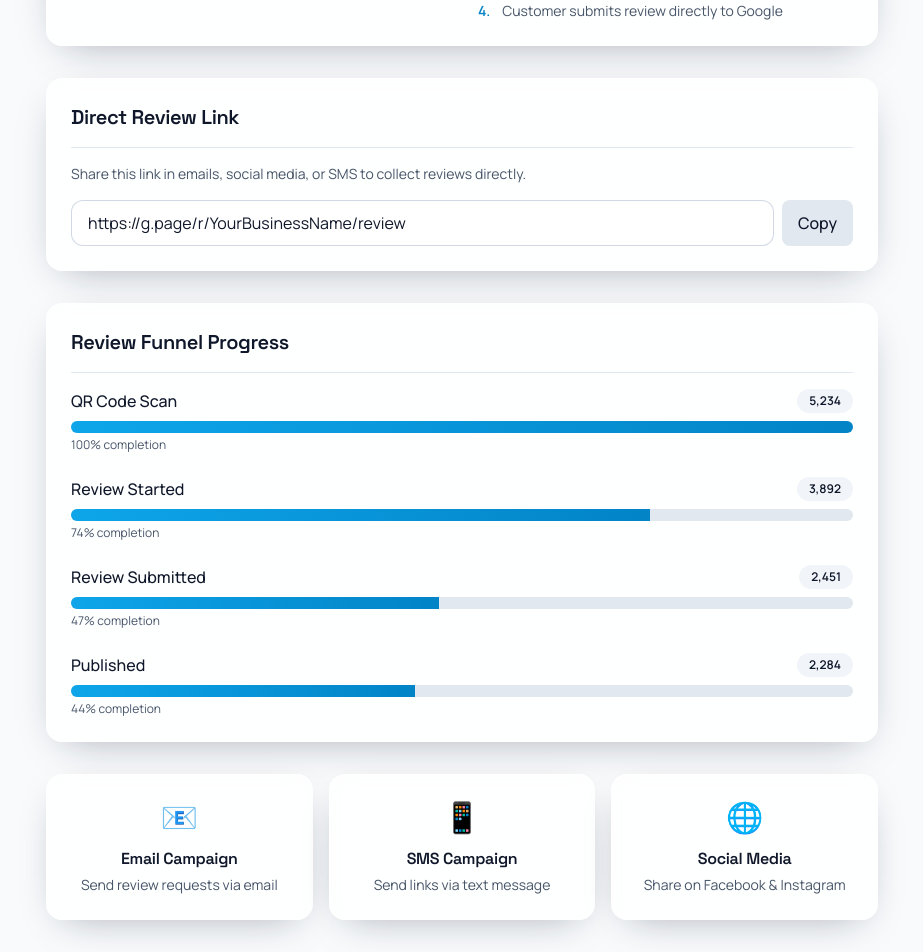
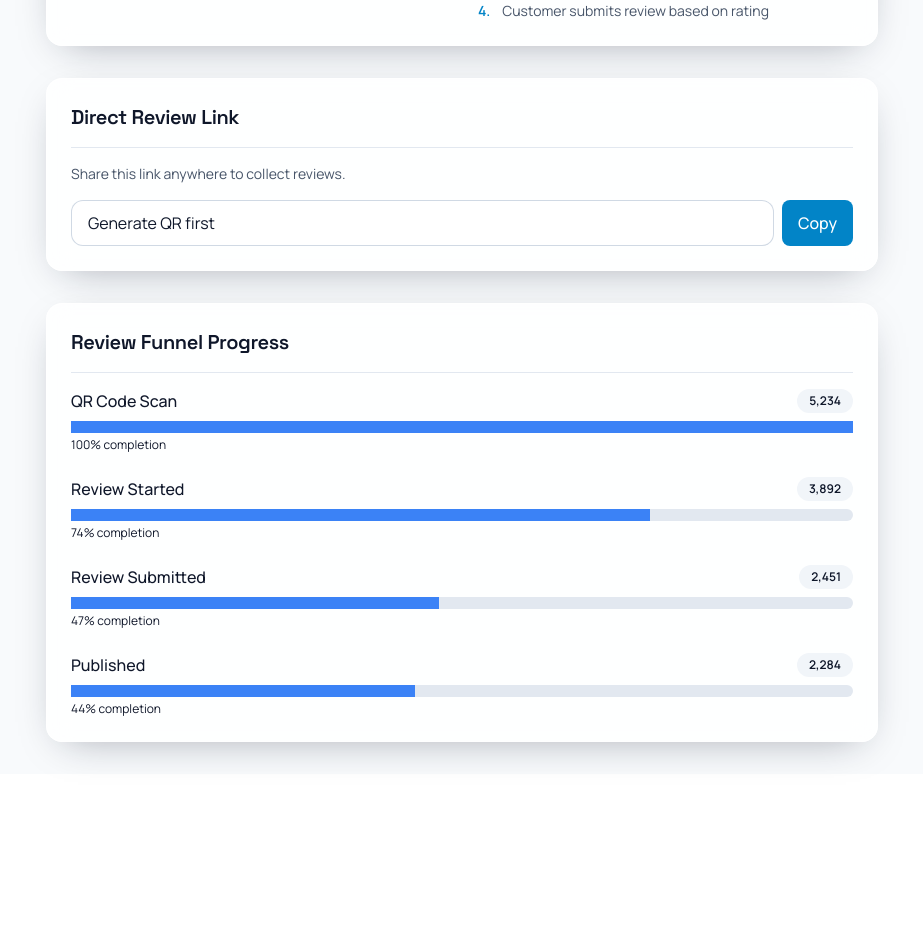
Before and after one commit to Manpreet-byte/saaS, a Next.js app in the folder frontend/: page /review-funnel in a window 1280 px wide. Shown: the part 422-1374 px from the top of the page, without its empty margins (178-1101 px from the left). After the commit the page ends 1196 px from the top, so only its background shows below. Built offline with nearby package versions, Linux system fonts and the light colour scheme.

Commit message:
feat: implement QR generation and review flow
- generate QR codes for business locations
- display QR in frontend
- redirect to review page on scan
- add rating submission functionality

```diff
--- a/frontend/src/app/r/[code]/page.tsx
+++ b/frontend/src/app/r/[code]/page.tsx
@@ -10,18 +10,17 @@ interface PageProps {
 export default async function Page({ params }: PageProps) {
   const { code } = await params;
 
-  // 🔥 Supabase se data fetch
+
   const { data: qr, error } = await supabase
     .from("qr_codes")
     .select("*")
     .eq("code", code)
     .single();
 
-  // ❌ Agar QR nahi mila
+
   if (error || !qr) {
     return <h1>Invalid QR</h1>;
   }
 
-  // ✅ Agar QR mil gaya → review page
   redirect(`/review/${code}`);
 }
--- a/frontend/src/app/review-funnel/page.tsx
+++ b/frontend/src/app/review-funnel/page.tsx
@@ -6,21 +6,54 @@ import { Card, CardBody, CardHeader } from '@/components/ui/card';
 import { Button } from '@/components/ui/button';
 import { Badge } from '@/components/ui/badge';
 import { Input } from '@/components/ui/input';
-import { QrCode, CheckCircle, Clock, Zap } from 'lucide-react';
+import { QrCode } from 'lucide-react';
 import { mockReviewFunnelData } from '@/lib/mock-data';
+import { api } from "@/lib/axios";
+import { QRCodeCanvas } from "qrcode.react"; // 🔥 NEW
+import axios from 'axios';
 
 export default function ReviewFunnelPage() {
   const [showQRCode, setShowQRCode] = useState(false);
+  const [qrData, setQrData] = useState<any>(null); // 🔥 NEW
+  const [loading, setLoading] = useState(false); // 🔥 NEW
+
+  // 🔥 QR Generate Function
+  const handleGenerateQR = async () => {
+    try {
+      setLoading(true);
+
+      const res = await axios.post("/api/qr/generate", {
+        business_id: "550e8400-e29b-41d4-a716-446655440000",
+        google_review_link: "https://g.page/r/yourlink/review",
+      });
+
+      if (res.data.success) {
+        setQrData(res.data);
+        setShowQRCode(true);
+      }
+
+    } catch (err: any) {
+      console.log(err.response?.data || err.message);
+      alert("QR generate failed");
+    } finally {
+      setLoading(false);
+    }
+  };
 
   return (
     <>
       <Header />
       <main className="min-h-screen bg-slate-50 dark:bg-slate-950">
         <div className="max-w-4xl mx-auto px-4 sm:px-6 lg:px-8 py-8">
+
           {/* Header */}
           <div className="mb-8">
-            <h1 className="text-3xl font-bold text-slate-900 dark:text-white mb-2">Review Funnel</h1>
-            <p className="text-slate-600 dark:text-slate-400">Collect reviews through QR codes and direct links.</p>
+            <h1 className="text-3xl font-bold text-slate-900 dark:text-white mb-2">
+              Review Funnel
+            </h1>
+            <p className="text-slate-600 dark:text-slate-400">
+              Collect reviews through QR codes and direct links.
+            </p>
           </div>
 
           {/* QR Code Section */}
@@ -28,23 +61,49 @@ export default function ReviewFunnelPage() {
             <CardHeader>
               <h2 className="text-xl font-semibold">QR Code Scan Workflow</h2>
             </CardHeader>
+
             <CardBody className="space-y-6">
               <div className="flex flex-col md:flex-row gap-8 items-center">
-                {/* QR Code Placeholder */}
+
+                {/* 🔥 QR AREA */}
                 <div className="flex-1 flex justify-center">
-                  {showQRCode ? (
-                    <div className="w-48 h-48 bg-gradient-to-br from-slate-200 to-slate-300 dark:from-slate-700 dark:to-slate-800 rounded-lg flex items-center justify-center border-2 border-dashed border-slate-400 dark:border-slate-600">
-                      <div className="text-center">
-                        <QrCode size={64} className="mx-auto mb-2 text-slate-500" />
-                        <p className="text-sm font-medium text-slate-600 dark:text-slate-400">QR Code Placeholder</p>
+
+                  {showQRCode && qrData ? (
+                    <div className="text-center space-y-4">
+
+                      {/* ✅ REAL QR */}
+                      <QRCodeCanvas value={qrData.qrUrl} size={200} />
+
+                      <p className="text-sm text-slate-500">
+                        Scan to give review
+                      </p>
+
+                      {/* 🔗 URL */}
+                      <div className="flex gap-2">
+                        <Input value={qrData.qrUrl} readOnly />
+                        <Button
+                          onClick={() => {
+                            navigator.clipboard.writeText(qrData.qrUrl);
+                            alert("Copied!");
+                          }}
+                        >
+                          Copy
+                        </Button>
                       </div>
                     </div>
+
                   ) : (
-                    <Button onClick={() => setShowQRCode(true)} variant="primary" size="lg">
+                    <Button
+                      onClick={handleGenerateQR}
+                      variant="primary"
+                      size="lg"
+                      disabled={loading}
+                    >
                       <QrCode className="mr-2" />
-                      Generate QR Code
+                      {loading ? "Generating..." : "Generate QR Code"}
                     </Button>
                   )}
+
                 </div>
 
                 {/* Instructions */}
@@ -55,17 +114,20 @@ export default function ReviewFunnelPage() {
                       'Display QR code in your business location',
                       'Customer scans with their mobile device',
                       'Review form opens automatically',
-                      'Customer submits review directly to Google',
+                      'Customer submits review based on rating',
                     ].map((step, i) => (
                       <li key={i} className="flex gap-3">
-                        <span className="font-semibold text-primary-600 dark:text-primary-400 flex-shrink-0">
+                        <span className="font-semibold text-primary-600">
                           {i + 1}.
                         </span>
-                        <span className="text-slate-600 dark:text-slate-400">{step}</span>
+                        <span className="text-slate-600">
+                          {step}
+                        </span>
                       </li>
                     ))}
                   </ol>
                 </div>
+
               </div>
             </CardBody>
           </Card>
@@ -76,22 +138,31 @@ export default function ReviewFunnelPage() {
               <h2 className="text-xl font-semibold">Direct Review Link</h2>
             </CardHeader>
             <CardBody className="space-y-4">
-              <p className="text-sm text-slate-600 dark:text-slate-400">
-                Share this link in emails, social media, or SMS to collect reviews directly.
+              <p className="text-sm text-slate-600">
+                Share this link anywhere to collect reviews.
               </p>
               <div className="flex gap-2">
                 <Input
                   type="text"
-                  value="https://g.page/r/YourBusinessName/review"
+                  value={qrData?.qrUrl || "Generate QR first"}
                   readOnly
                   className="flex-1"
                 />
-                <Button variant="secondary">Copy</Button>
+                <Button
+                  onClick={() => {
+                    if (qrData?.qrUrl) {
+                      navigator.clipboard.writeText(qrData.qrUrl);
+                      alert("Copied!");
+                    }
+                  }}
+                >
+                  Copy
+                </Button>
               </div>
             </CardBody>
           </Card>
 
-          {/* Funnel Progress */}
+          {/* Funnel Progress (unchanged) */}
           <Card>
             <CardHeader>
               <h2 className="text-xl font-semibold">Review Funnel Progress</h2>
@@ -100,38 +171,23 @@ export default function ReviewFunnelPage() {
               {mockReviewFunnelData.steps.map((step, i) => (
                 <div key={i}>
                   <div className="flex items-center justify-between mb-2">
-                    <span className="font-medium text-slate-900 dark:text-white">{step.name}</span>
+                    <span className="font-medium">{step.name}</span>
                     <Badge>{step.completed.toLocaleString()}</Badge>
                   </div>
-                  <div className="w-full bg-slate-200 dark:bg-slate-800 rounded-full h-3 overflow-hidden">
+                  <div className="w-full bg-slate-200 rounded-full h-3">
                     <div
-                      className="bg-gradient-to-r from-primary-500 to-primary-600 h-full transition-all duration-500"
+                      className="bg-blue-500 h-full"
                       style={{ width: `${step.percentage}%` }}
-                    ></div>
+                    />
                   </div>
-                  <div className="text-xs text-slate-600 dark:text-slate-400 mt-1">{step.percentage}% completion</div>
+                  <div className="text-xs mt-1">
+                    {step.percentage}% completion
+                  </div>
                 </div>
               ))}
             </CardBody>
           </Card>
 
-          {/* CTA Buttons */}
-          <div className="mt-8 grid grid-cols-1 md:grid-cols-3 gap-4">
-            {[
-              { icon: '📧', title: 'Email Campaign', desc: 'Send review requests via email' },
-              { icon: '📱', title: 'SMS Campaign', desc: 'Send links via text message' },
-              { icon: '🌐', title: 'Social Media', desc: 'Share on Facebook & Instagram' },
-            ].map((item, i) => (
-              <button
-                key={i}
-                className="card hover:shadow-lg hover:border-primary-300 dark:hover:border-primary-700 transition-all"
-              >
-                <div className="text-3xl mb-3">{item.icon}</div>
-                <h3 className="font-semibold mb-1">{item.title}</h3>
-                <p className="text-sm text-slate-600 dark:text-slate-400">{item.desc}</p>
-              </button>
-            ))}
-          </div>
         </div>
       </main>
     </>
--- /dev/null
+++ b/frontend/src/lib/axios.ts
@@ -0,0 +1,8 @@
+import axios from "axios";
+
+export const api = axios.create({
+  baseURL: "http://localhost:3001",
+  headers: {
+    "Content-Type": "application/json",
+  },
+});
```
Also changed, not shown: frontend/package.json (+6 -4 lines), 1 other file (tests, documents, lock files or other folders).
